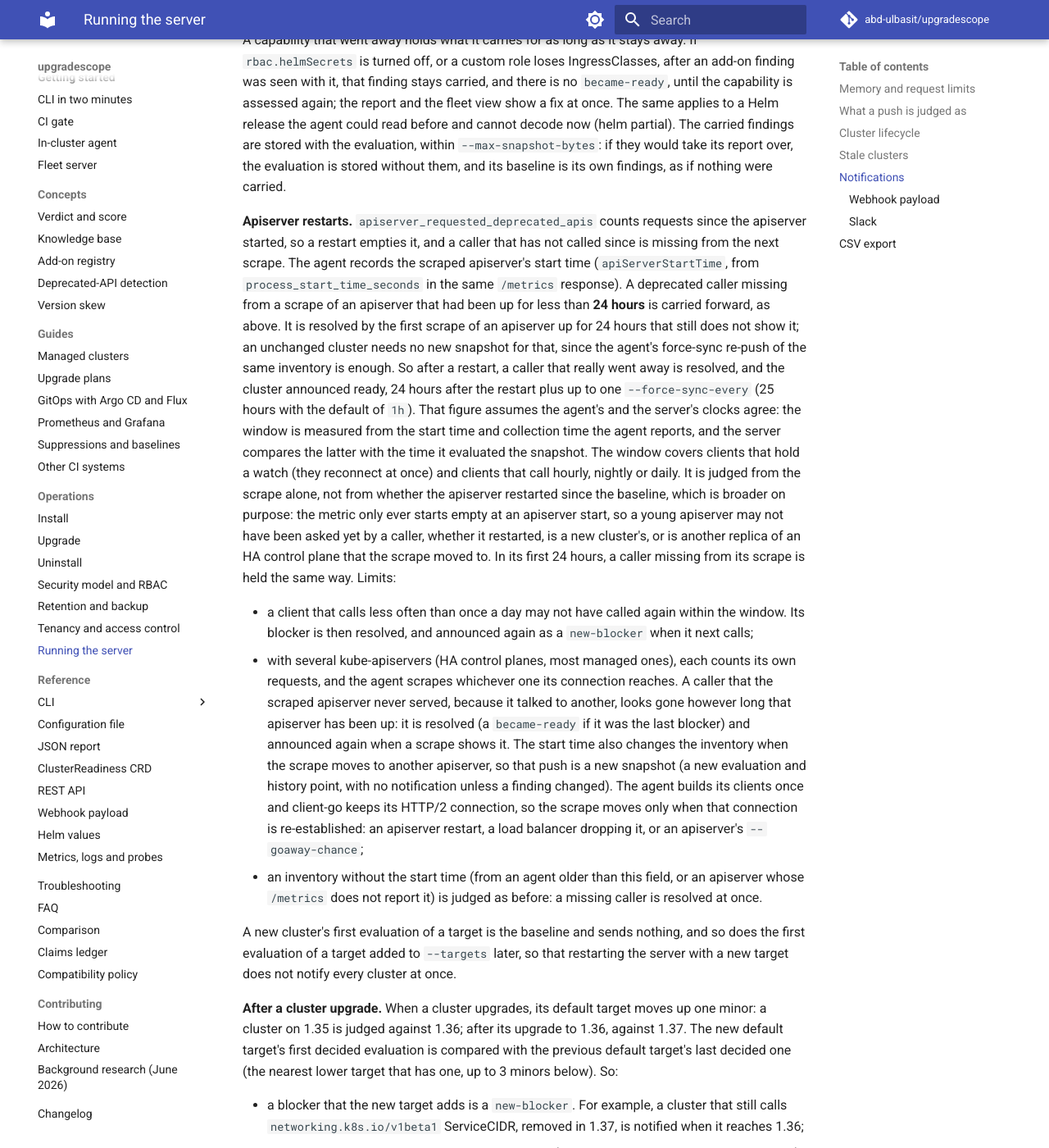
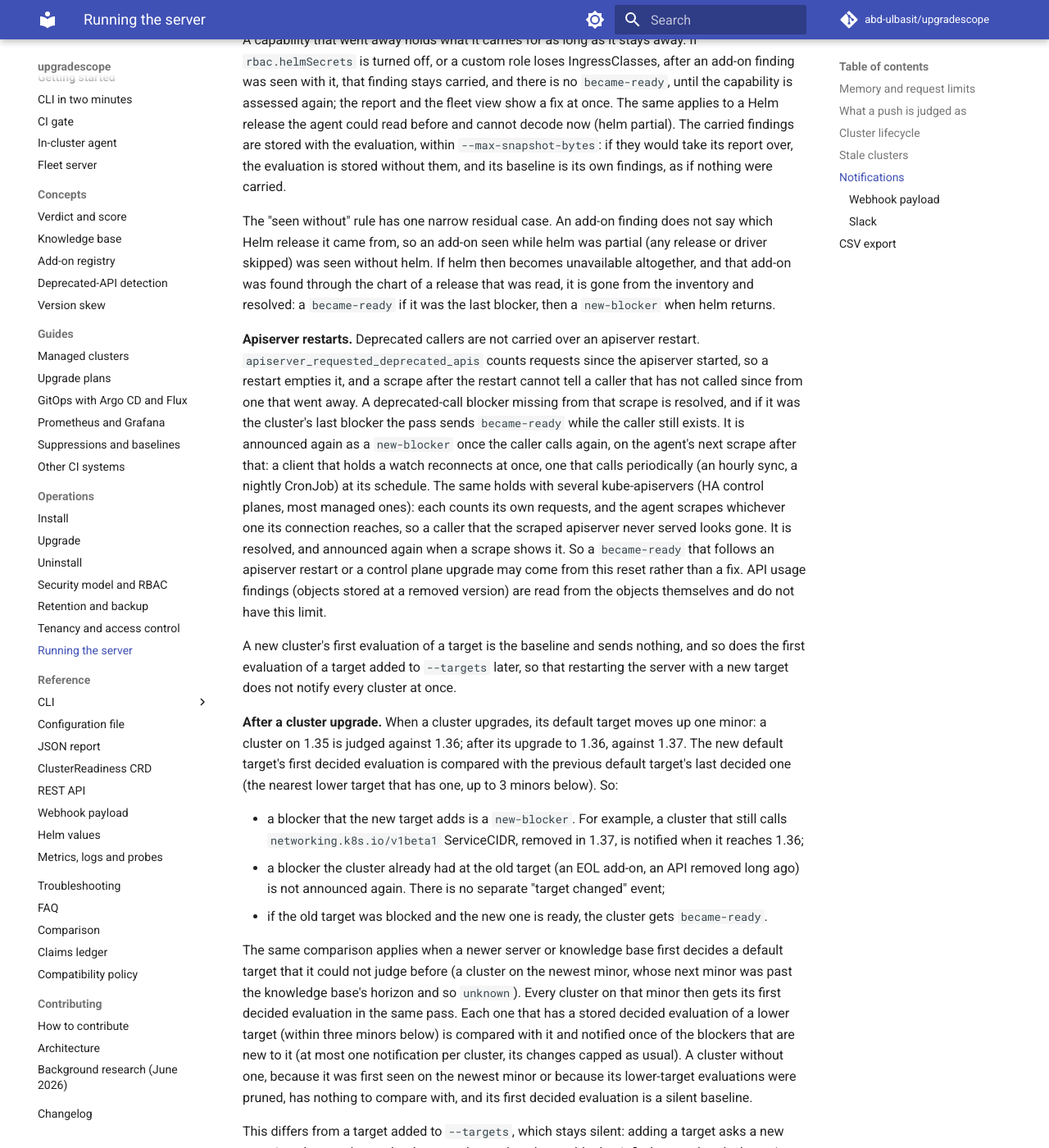
Before and after one commit to abd-ulbasit/upgradescope, an MkDocs documentation site: the page built from docs/operations.md, in a window 1280 px wide and 1400 px high, scrolled down 12393 px. Shown: the whole window at 82% size. Built offline with MkDocs 1.6.1 and Material for MkDocs 9.7.7, drawn with Linux system fonts in a browser that asks for light colours; comment, search, counter and statistics services are not loaded.

Commit message:
docs: deprecated callers are resolved after an apiserver restart
The Notifications section and NT-01 described the removed 24-hour
warm-up. They now state the limit: apiserver_requested_deprecated_apis
resets when the apiserver restarts, so a deprecated-call blocker that
vanishes after a restart is resolved, can send became-ready while the
caller still exists, and is announced again when the caller next calls;
HA apiservers counting separately behave the same way. Operations also
spells out the partial-helm residual case of the seen-without rule, and
NT-01 cites the tests as renamed.

Refs #189

Co-Authored-By: Claude Fable 5 <noreply@anthropic.com>

```diff
--- a/docs/operations.md
+++ b/docs/operations.md
@@ -574,50 +574,32 @@ the evaluation, within `--max-snapshot-bytes`: if they would take its
 report over, the evaluation is stored without them, and its baseline is
 its own findings, as if nothing were carried.
 
-**Apiserver restarts.** `apiserver_requested_deprecated_apis` counts
-requests since the apiserver started, so a restart empties it, and a
-caller that has not called since is missing from the next scrape. The
-agent records the scraped apiserver's start time (`apiServerStartTime`,
-from `process_start_time_seconds` in the same `/metrics` response). A
-deprecated caller missing from a scrape of an apiserver that had been up
-for less than **24 hours** is carried forward, as above. It is resolved by
-the first scrape of an apiserver up for 24 hours that still does not show
-it; an unchanged cluster needs no new snapshot for that, since the agent's
-force-sync re-push of the same inventory is enough. So after a restart, a
-caller that really went away is resolved, and the cluster announced
-ready, 24 hours after the restart plus up to one `--force-sync-every`
-(25 hours with the default of `1h`). That figure assumes the agent's and
-the server's clocks agree: the window is measured from the start time
-and collection time the agent reports, and the server compares the
-latter with the time it evaluated the snapshot. The window covers
-clients that hold a watch (they reconnect at once) and clients that call
-hourly, nightly or daily. It is judged from the scrape alone, not from
-whether the apiserver restarted since the baseline, which is broader on
-purpose: the metric only ever starts empty at an apiserver start, so a
-young apiserver may not have been asked yet by a caller, whether it
-restarted, is a new cluster's, or is another replica of an HA control
-plane that the scrape moved to. In its first 24 hours, a caller missing
-from its scrape is held the same way. Limits:
+The "seen without" rule has one narrow residual case. An add-on finding
+does not say which Helm release it came from, so an add-on seen while
+helm was partial (any release or driver skipped) was seen without helm.
+If helm then becomes unavailable altogether, and that add-on was found
+through the chart of a release that was read, it is gone from the
+inventory and resolved: a `became-ready` if it was the last blocker,
+then a `new-blocker` when helm returns.
 
-- a client that calls less often than once a day may not have called
-  again within the window. Its blocker is then resolved, and announced
-  again as a `new-blocker` when it next calls;
-- with several kube-apiservers (HA control planes, most managed ones),
-  each counts its own requests, and the agent scrapes whichever one its
-  connection reaches. A caller that the scraped apiserver never served,
-  because it talked to another, looks gone however long that apiserver
-  has been up: it is resolved (a `became-ready` if it was the last
-  blocker) and announced again when a scrape shows it. The start time
-  also changes the inventory when the scrape moves to another
-  apiserver, so that push is a new snapshot (a new evaluation and
-  history point, with no notification unless a finding changed). The
-  agent builds its clients once and client-go keeps its HTTP/2
-  connection, so the scrape moves only when that connection is
-  re-established: an apiserver restart, a load balancer dropping it, or
-  an apiserver's `--goaway-chance`;
-- an inventory without the start time (from an agent older than this
-  field, or an apiserver whose `/metrics` does not report it) is judged as
-  before: a missing caller is resolved at once.
+**Apiserver restarts.** Deprecated callers are not carried over an
+apiserver restart. `apiserver_requested_deprecated_apis` counts requests
+since the apiserver started, so a restart empties it, and a scrape after
+the restart cannot tell a caller that has not called since from one that
+went away. A deprecated-call blocker missing from that scrape is
+resolved, and if it was the cluster's last blocker the pass sends
+`became-ready` while the caller still exists. It is announced again as a
+`new-blocker` once the caller calls again, on the agent's next scrape
+after that: a client that holds a watch reconnects at once, one that
+calls periodically (an hourly sync, a nightly CronJob) at its schedule. The
+same holds with several kube-apiservers (HA control planes, most managed
+ones): each counts its own requests, and the agent scrapes whichever one
+its connection reaches, so a caller that the scraped apiserver never
+served looks gone. It is resolved, and announced again when a scrape
+shows it. So a `became-ready` that follows an apiserver restart or a
+control plane upgrade may come from this reset rather than a fix. API
+usage findings (objects stored at a removed version) are read from the
+objects themselves and do not have this limit.
 
 A new cluster's first evaluation of a target is the baseline and sends
 nothing, and so does the first evaluation of a target added to
```
Also changed, not shown: docs/claims.md (+1 -1 lines).
